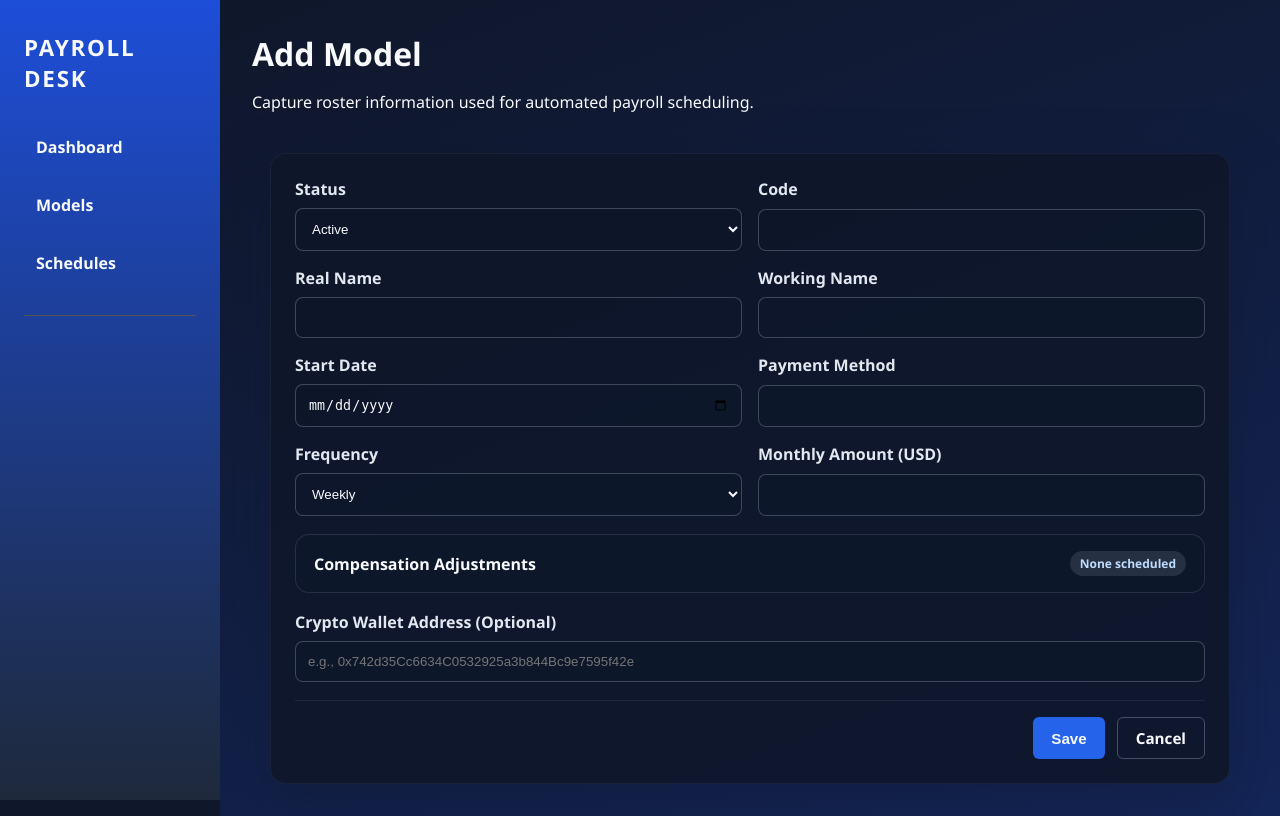
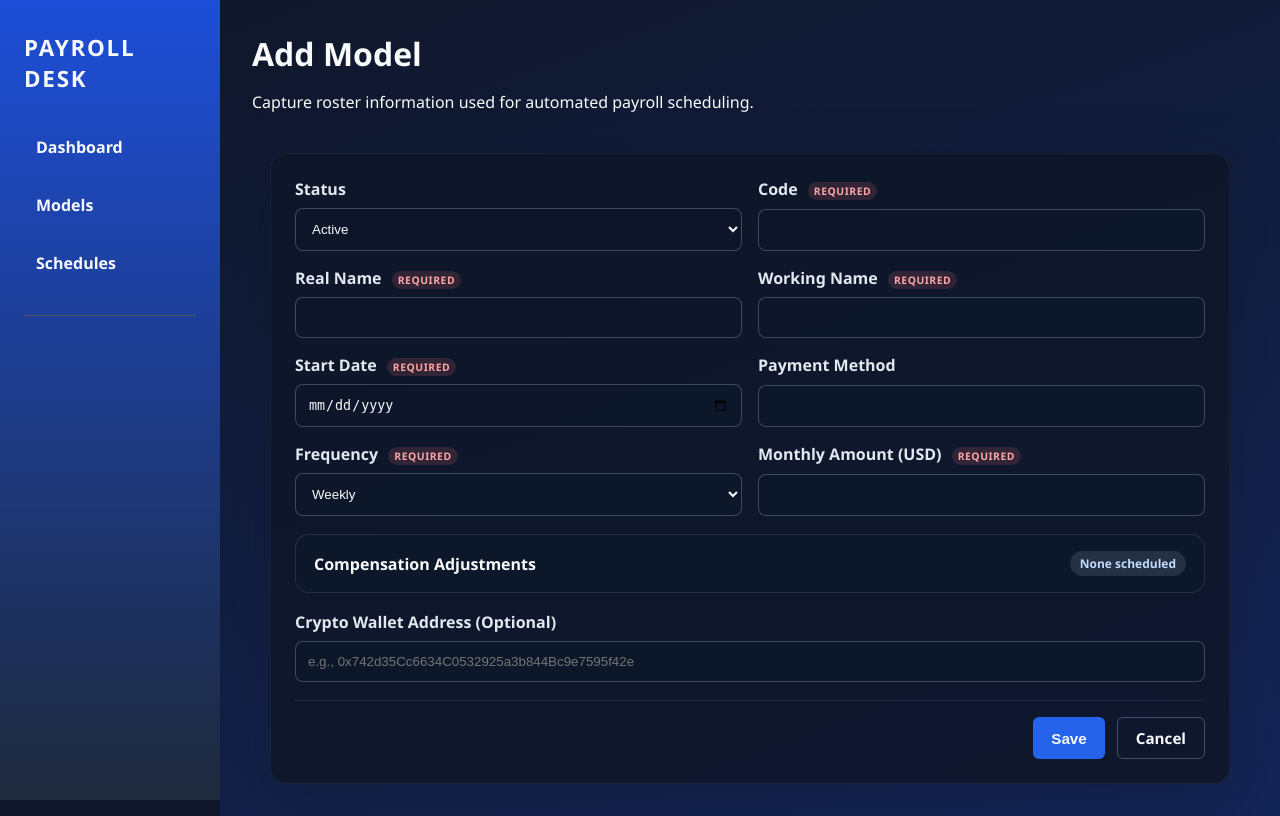
Before and after one commit to Axidify/PayrollSystem, a FastAPI app: template app/templates/models/form.html in a window 1280 px wide. Run offline with FastAPI, Linux system fonts and the light colour scheme; the template is opened without the code that fills it, so the values that code supplies are empty.

Commit message:
fix(schema): pydantic v2 validators; feat(ui): required field badges

```diff
--- a/app/static/css/styles.css
+++ b/app/static/css/styles.css
@@ -430,6 +430,21 @@ section {
     margin: 0;
     font-size: 0.85rem;
     color: #cbd5e1;
+}
+
+.required-badge {
+    display: inline-flex;
+    align-items: center;
+    gap: 4px;
+    margin-left: 6px;
+    padding: 2px 6px;
+    border-radius: 999px;
+    background: rgba(248, 113, 113, 0.15);
+    color: #fca5a5;
+    font-size: 0.65rem;
+    font-weight: 700;
+    letter-spacing: 0.05em;
+    text-transform: uppercase;
 }
 
 .form-grid {
--- a/app/templates/models/form.html
+++ b/app/templates/models/form.html
@@ -20,19 +20,19 @@
                 </select>
             </div>
             <div class="form-row">
-                <label for="code">Code</label>
+                <label for="code">Code <span class="required-badge">Required</span></label>
                 <input id="code" name="code" type="text" required value="{{ model.code if model else '' }}" />
             </div>
             <div class="form-row">
-                <label for="real_name">Real Name</label>
+                <label for="real_name">Real Name <span class="required-badge">Required</span></label>
                 <input id="real_name" name="real_name" type="text" required value="{{ model.real_name if model else '' }}" />
             </div>
             <div class="form-row">
-                <label for="working_name">Working Name</label>
+                <label for="working_name">Working Name <span class="required-badge">Required</span></label>
                 <input id="working_name" name="working_name" type="text" required value="{{ model.working_name if model else '' }}" />
             </div>
             <div class="form-row">
-                <label for="start_date">Start Date</label>
+                <label for="start_date">Start Date <span class="required-badge">Required</span></label>
                 <input id="start_date" name="start_date" type="date" required value="{{ model.start_date if model else '' }}" />
             </div>
             <div class="form-row">
@@ -40,7 +40,7 @@
                 <input id="payment_method" name="payment_method" type="text" required value="{{ model.payment_method if model else '' }}" />
             </div>
             <div class="form-row">
-                <label for="payment_frequency">Frequency</label>
+                <label for="payment_frequency">Frequency <span class="required-badge">Required</span></label>
                 {% set freq_value = model.payment_frequency if model else 'weekly' %}
                 <select id="payment_frequency" name="payment_frequency" required>
                     <option value="weekly" {% if freq_value == 'weekly' %}selected{% endif %}>Weekly</option>
@@ -49,7 +49,7 @@
                 </select>
             </div>
             <div class="form-row">
-                <label for="amount_monthly">Monthly Amount (USD)</label>
+                <label for="amount_monthly">Monthly Amount (USD) <span class="required-badge">Required</span></label>
                 <input id="amount_monthly" name="amount_monthly" type="number" step="0.01" min="0" required value="{{ '%.2f'|format(model.amount_monthly) if model else '' }}" />
             </div>
         </div>
```
Also changed, not shown: app/schemas.py (+23 -5 lines).
